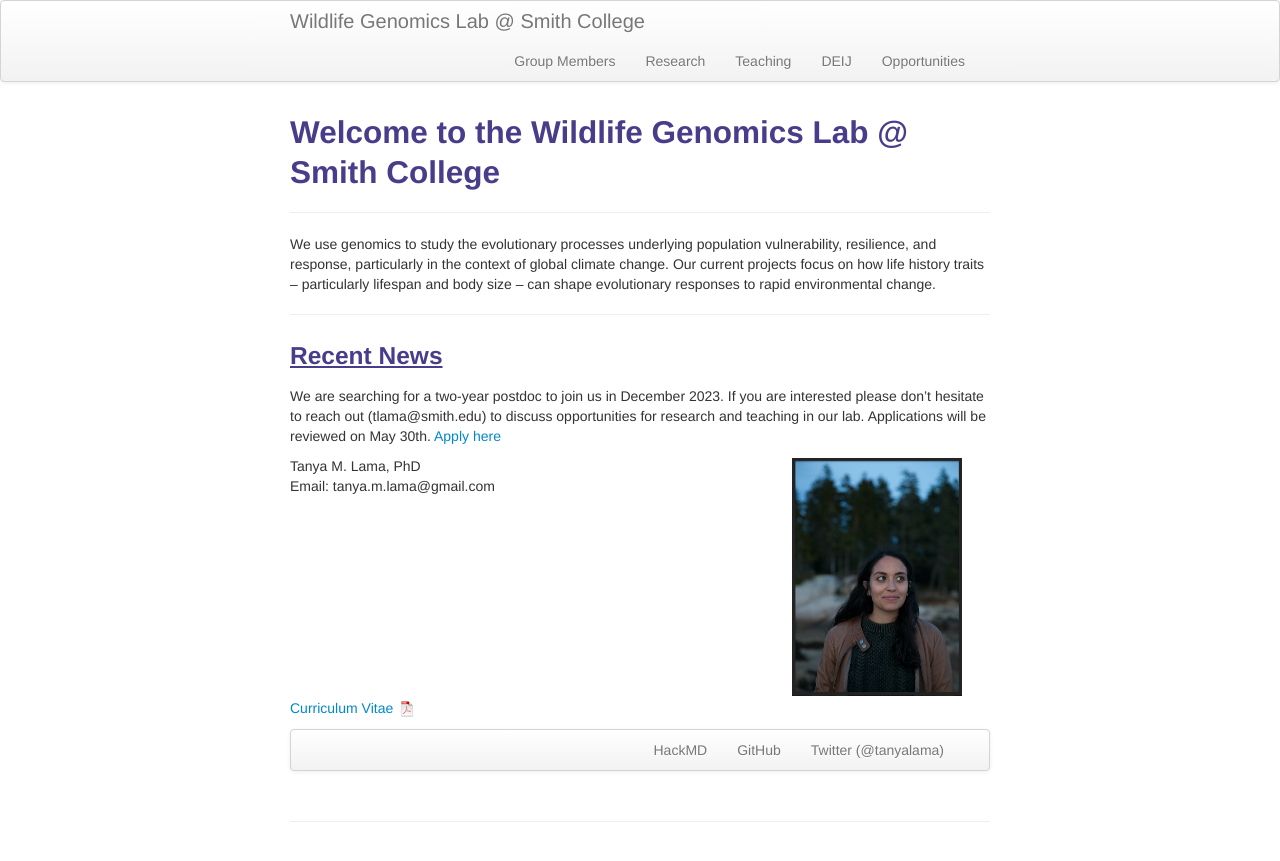
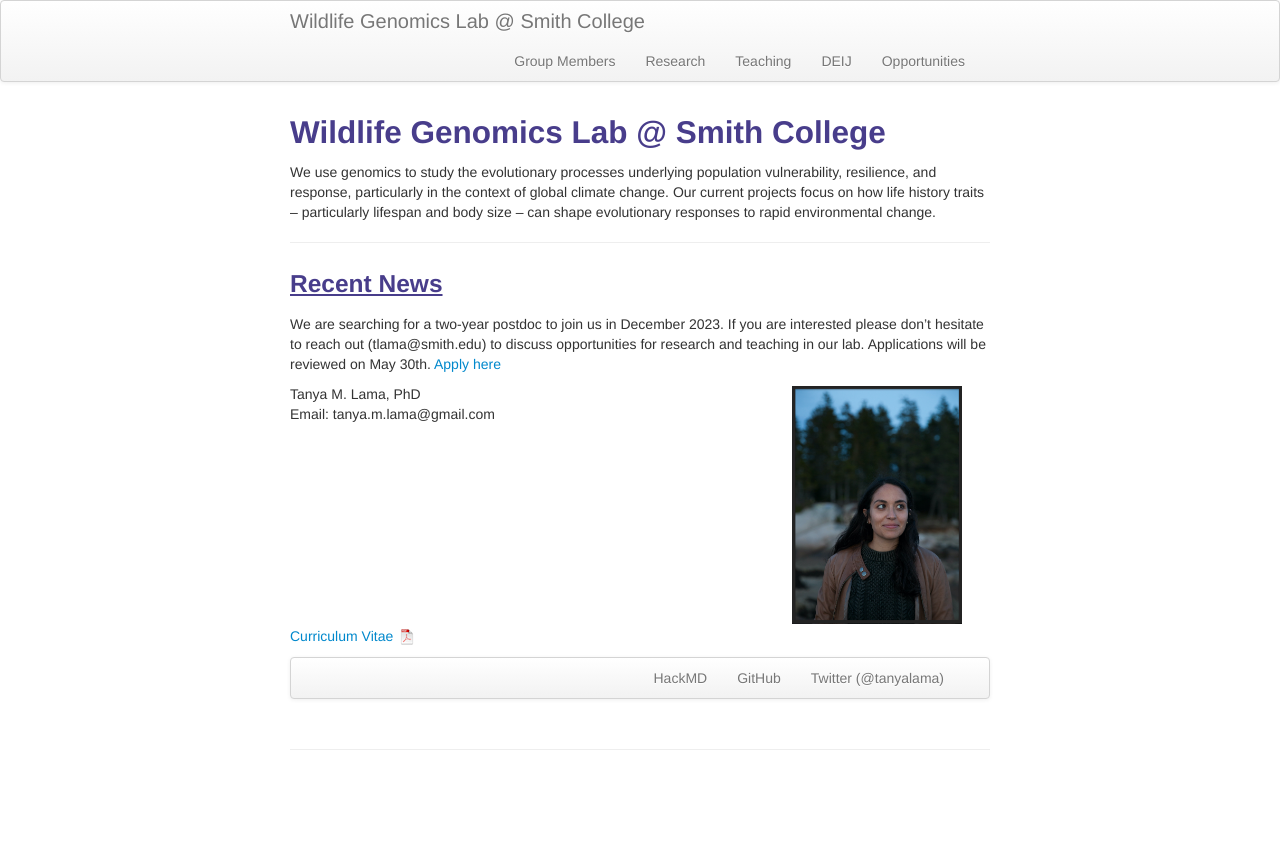
Before and after one commit to tanyalama/tanyalama.github.io, a Jekyll site: the page built from index.md, in a window 1280 px wide. Shown: the top 861 px of the page. Built offline with Jekyll 4.4.1, drawn with Linux system fonts in a browser that asks for light colours.

Commit message:
Update index.md

```diff
--- a/index.md
+++ b/index.md
@@ -5,13 +5,13 @@ description: Tanya is a National Science Foundation Postdoctoral Research Fellow
 keywords: conservation, genomics, wildlife, bat, lynx, ecology, aging, longevity
 ---
 
-## Welcome to the Wildlife Genomics Lab @ Smith College
+Wildlife Genomics Lab @ Smith College
 ---
 We use genomics to study the evolutionary processes underlying population vulnerability, resilience, and response, particularly in the context of global climate change. Our current projects focus on how life history traits -- particularly lifespan and body size -- can shape evolutionary responses to rapid environmental change.
 
 ---
 ### <u>Recent News<u>
-We are searching for a two-year postdoc to join us in December 2023. If you are interested please don't hesitate to reach out (tlama@smith.edu) to discuss opportunities for research and teaching in our lab. Applications will be reviewed on May 30th. <a href="[https://apply.interfolio.com/125359]">Apply here</a>
+We are searching for a two-year postdoc to join us in December 2023. If you are interested please don't hesitate to reach out (tlama@smith.edu) to discuss opportunities for research and teaching in our lab. Applications will be reviewed on May 30th. <a href="https://apply.interfolio.com/125359">Apply here</a>
 <div class="container">
 
     <div class="row-fluid">
```
